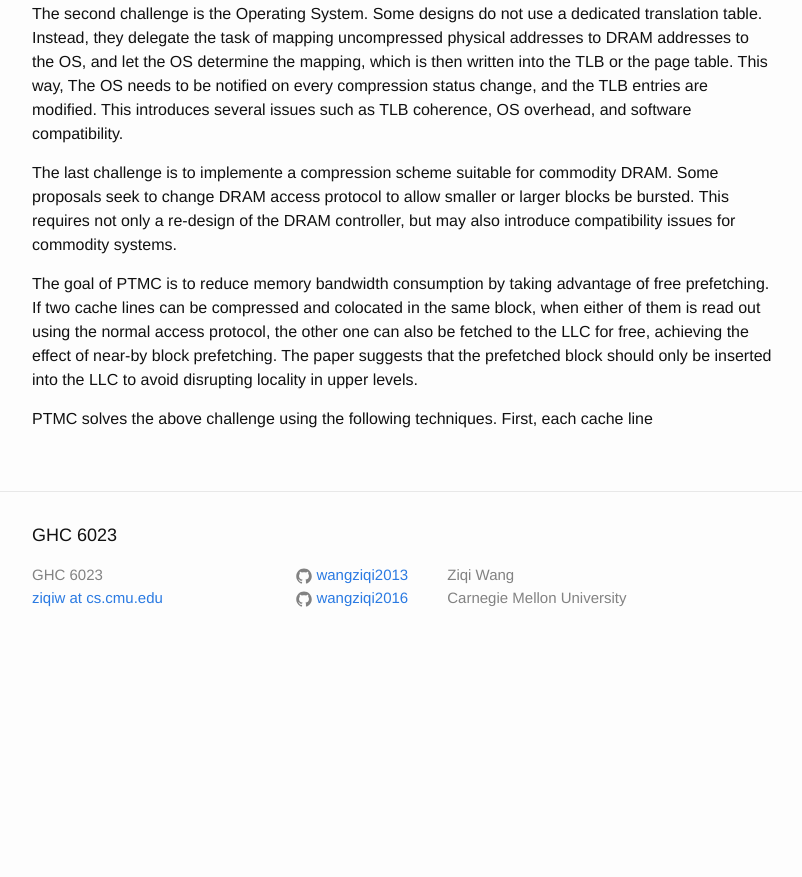
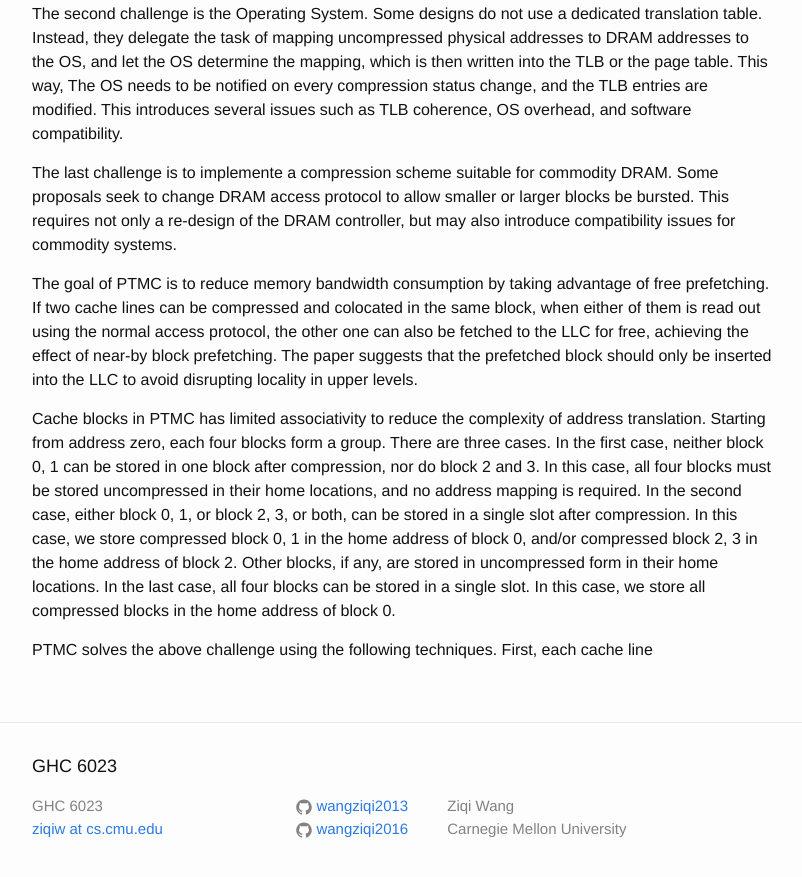
Before and after one commit to wangziqi2013/wangziqi2013.github.io, a Jekyll site: the page built from _posts/2020-05-17-ptmc.markdown, in a window 1280 px wide and 900 px high, scrolled down 865 px. Shown: the top 877 px of the window, without its empty margins (238-1040 px from the left). Built offline with Jekyll 4.4.1, drawn with Linux system fonts in a browser that asks for light colours; before the commit the page ends 1534 px from its top, so only the background shows below that.

Commit message:
Adding four cases

```diff
--- a/_posts/2020-05-17-ptmc.markdown
+++ b/_posts/2020-05-17-ptmc.markdown
@@ -43,6 +43,13 @@ the other one can also be fetched to the LLC for free, achieving the effect of n
 The paper suggests that the prefetched block should only be inserted into the LLC to avoid disrupting locality in
 upper levels.
 
-
+Cache blocks in PTMC has limited associativity to reduce the complexity of address translation. Starting from address
+zero, each four blocks form a group. There are three cases. In the first case, neither block 0, 1 can be stored in one
+block after compression, nor do block 2 and 3. In this case, all four blocks must be stored uncompressed in their home
+locations, and no address mapping is required. In the second case, either block 0, 1, or block 2, 3, or both, can be stored
+in a single slot after compression. In this case, we store compressed block 0, 1 in the home address of block 0, and/or
+compressed block 2, 3 in the home address of block 2. Other blocks, if any, are stored in uncompressed form in their
+home locations. In the last case, all four blocks can be stored in a single slot. In this case, we store all compressed
+blocks in the home address of block 0.
 
 PTMC solves the above challenge using the following techniques. First, each cache line
```
